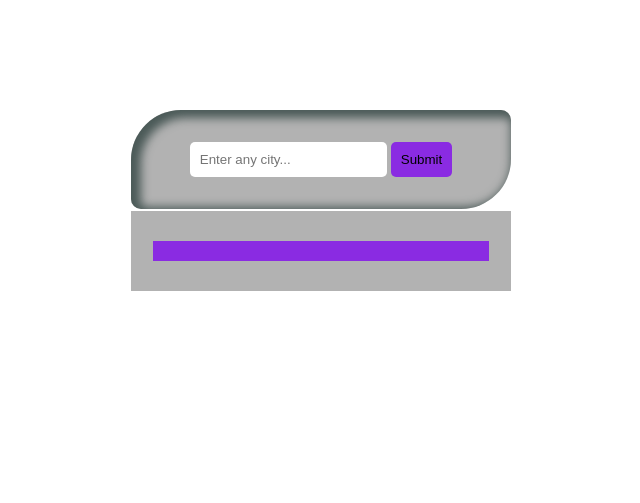
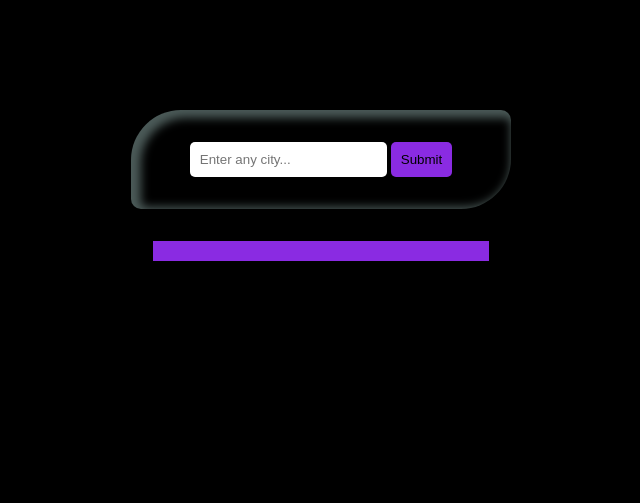
Before and after one commit to ajeet-developer/whether, a plain HTML site: page index.html in a window 1280 px wide. Shown: the whole page, without its empty margins (319-959 px from the left). Drawn offline with Linux system fonts and the light colour scheme.

Commit message:
Update index.html

```diff
--- a/index.html
+++ b/index.html
@@ -12,7 +12,7 @@
 }
 body
 {
-  background-color :sky;
+  background-color:black;
     background-size: cover;
 
 }
```
